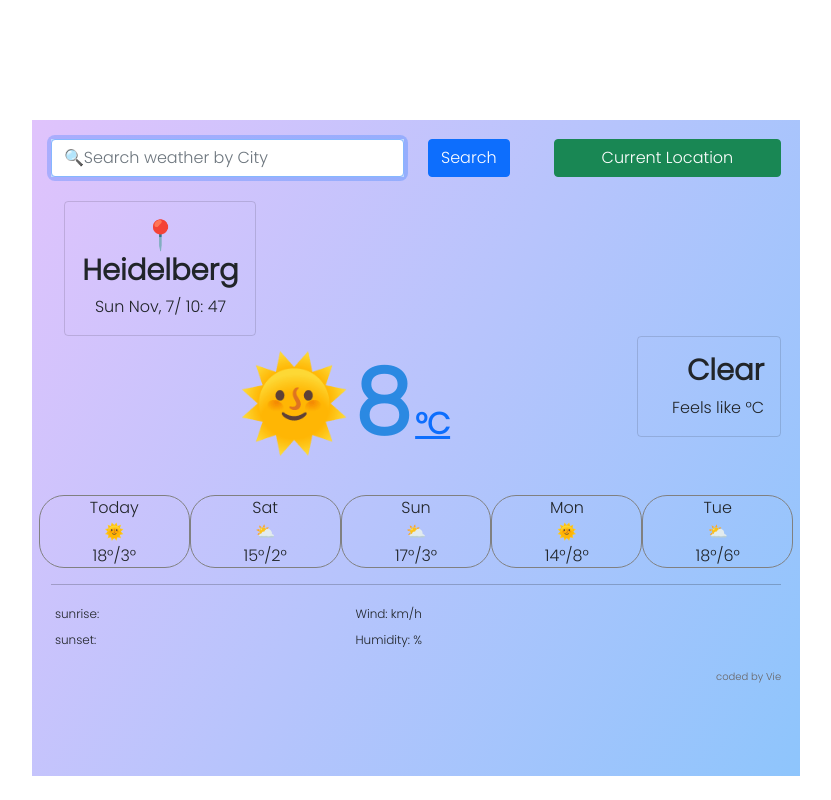
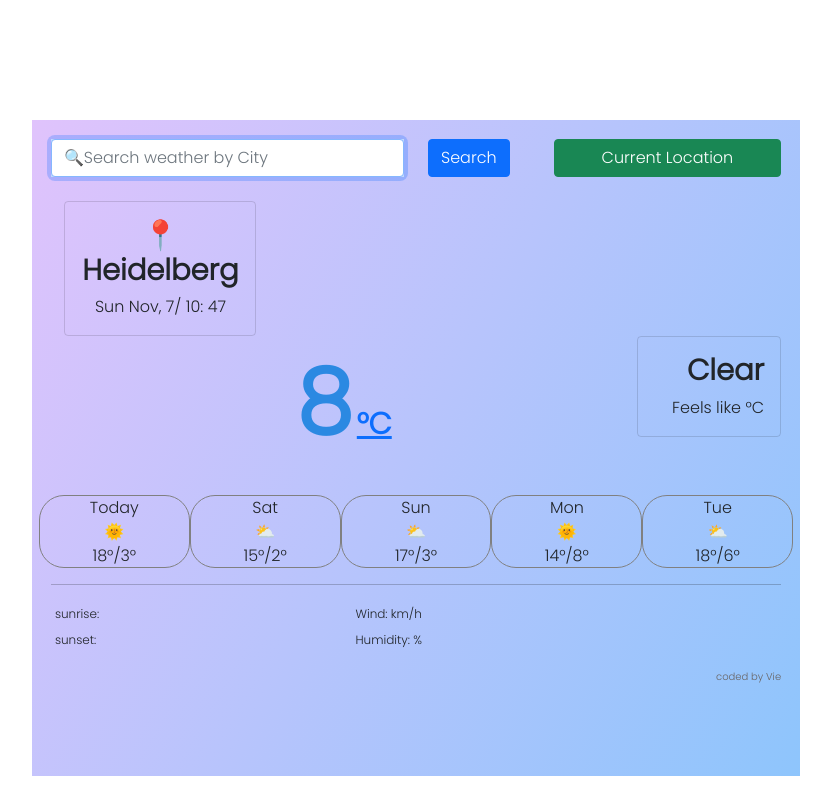
Before and after one commit to vie1030/my-sheCodes-project, a plain HTML site: page index.html in a window 1280 px wide. Shown: the whole page, without its empty margins (224-1055 px from the left). Drawn offline with nearby package versions, Linux system fonts and the light colour scheme; no server answers.

Commit message:
remove emoji

```diff
--- a/index.html
+++ b/index.html
@@ -66,7 +66,6 @@
       </div>
 
       <div class="temperature" id="currentTemp">
-        <span class="emoji-now" id="emoji1">🌞</span>
         <span class="nowTemp" id="currentValue">8</span>
         <span class="degree">
           <a href="#" id="celsius">°C</a>
```
